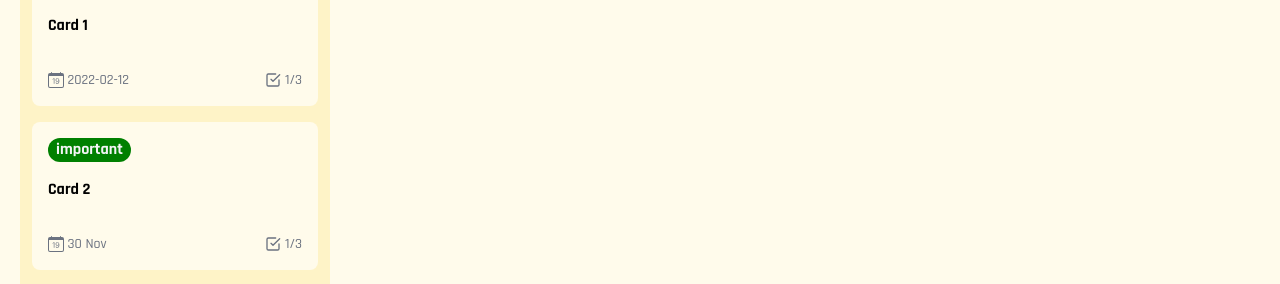
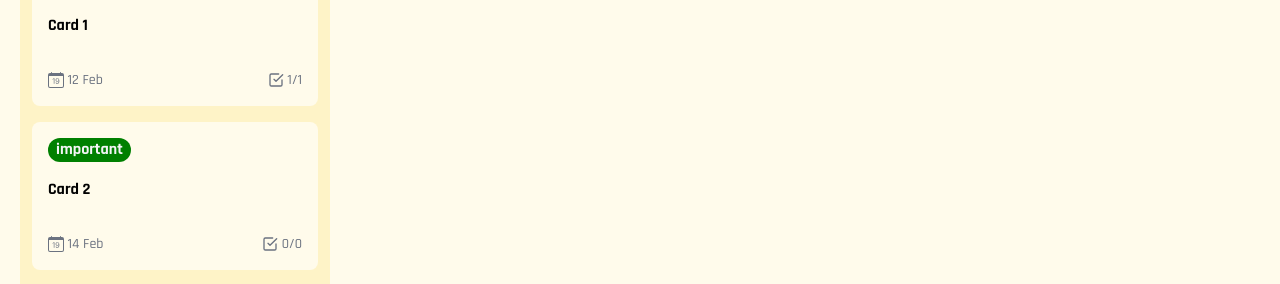
Before and after one commit to Sukhseerat-Kaur/Task-Overflow, a React (Create React App) app: page / in a window 1280 px wide. Shown: the part 194-478 px from the top of the page. Built offline with nearby package versions, Linux system fonts and the light colour scheme.

Commit message:
dynamic date and completed tasks on card

```diff
--- a/src/components/Card.js
+++ b/src/components/Card.js
@@ -59,15 +59,23 @@ const Card = ({ cardData, boardIndex, cardIndex, provided }) => {
         <div>{cardData?.title}</div>
 
         <footer className="flex justify-between mt-4 text-gray-500 font-medium">
-          {cardData.date && (
+          {cardData?.date ? (
             <span className="flex items-center w-max">
               <BsCalendarDate className="inline-block" />
-              <span className="text-sm">&nbsp;{cardData?.date}</span>
+              <span className="text-sm">
+                &nbsp;{new Date(cardData?.date).toDateString().substr(8, 2)}{" "}
+                {new Date(cardData?.date).toDateString().substr(4, 3)}
+              </span>
             </span>
+          ) : (
+            <div />
           )}
           <span className="flex items-center w-max">
             <FiCheckSquare className="inline-block" />
-            <span className="text-sm">&nbsp;1/3</span>
+            <span className="text-sm">
+              &nbsp;{cardData?.tasks.filter((task) => task.completed).length}/
+              {cardData?.tasks?.length}
+            </span>
           </span>
         </footer>
       </div>
--- a/src/reducers/index.js
+++ b/src/reducers/index.js
@@ -35,7 +35,7 @@ const initialStateBoards = [
           },
         ],
         desc: "have to finish now 2",
-        date: "30 Nov",
+        date: "2022-02-14",
       },
     ],
   },
```
